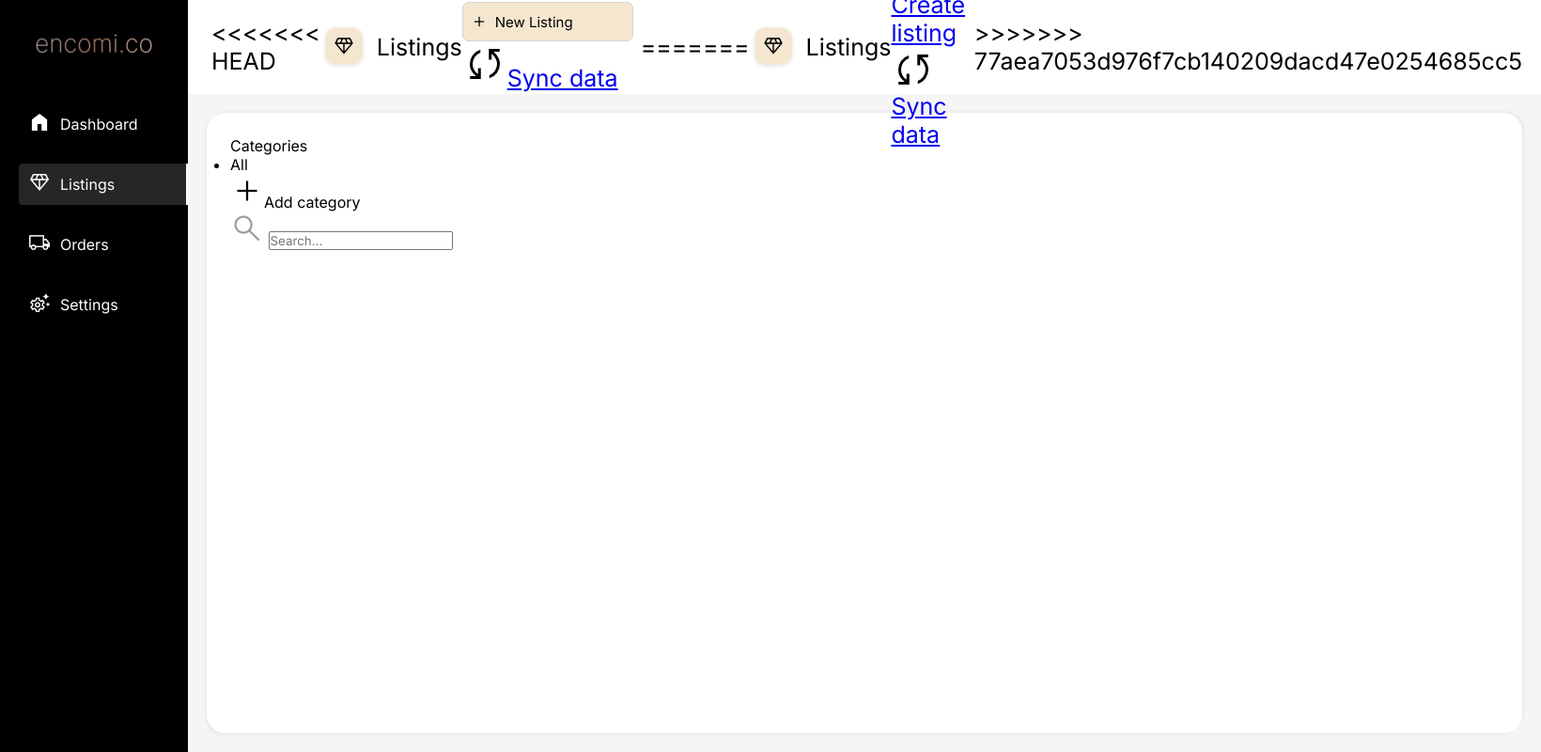
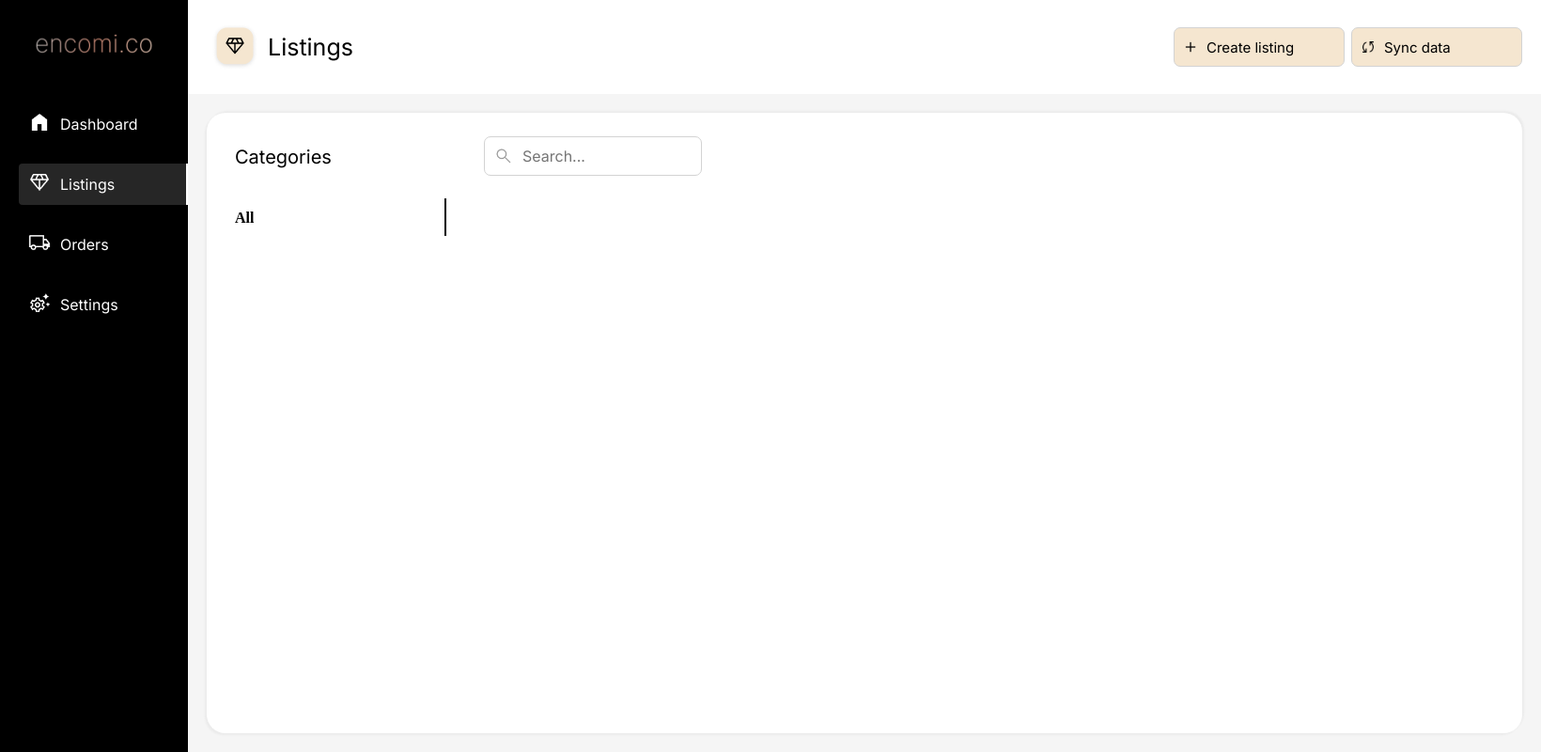
Before and after one commit to nicklas-rn/encomi, a Django app: template shop/templates/shop/listings_dashboard.html in a window 1640 px wide. Shown: the whole page at 94% size. Run offline with Django 3.2, Linux system fonts and the light colour scheme; the template is opened without the code that fills it, so the values that code supplies are empty; some web fonts are replaced.

Commit message:
added create listing button to listings page (resolved merge conflict)

```diff
--- a/shop/static/shop/listings_dashboard_style.css
+++ b/shop/static/shop/listings_dashboard_style.css
@@ -7,34 +7,12 @@
     height: calc(100% - 50px);
 }
 
-<<<<<<< HEAD
-.buttons-settings-header {
-    display: flex;
-}
-
-.new-listing-button {
-    display: flex;
-    flex-direction: row;
-    align-items: center;
-    font-size: 15;
-    border: grey;
-    border-radius: 7px;
-    background-color: #F5E6D0;
-    border: 1px solid lightgrey;
-    width: 180px;
-    font-family: 'Inter', inter;
-    height: 40px;
-    color: black;
-    text-decoration: None;
-    margin-right: 8px;
-=======
 .listings-buttons-wrapper {
     display: flex;
 }
 
 .create-listing-button {
     margin-right: 7px;
->>>>>>> 77aea7053d976f7cb140209dacd47e0254685cc5
 }
 
 .sync-data-button {
--- a/shop/templates/shop/listings_dashboard.html
+++ b/shop/templates/shop/listings_dashboard.html
@@ -19,24 +19,12 @@
 </nav>
 
 <nav id="header">
-<<<<<<< HEAD
-    <p id="header-title">
-        <img class="icon-header" src="/media/icons/listings-dashboard.png" alt="">
-        Listings
-    </p>
-    <div class="buttons-settings-header">
-        <a class="new-listing-button" href="/dashboard/listings_new/{{seller}}"><img class="sync-data-img" src="/media/icons/plus.png">New Listing</a>
-        <a class="sync-data-button" href="/scrape/{{seller}}"><img class="sync-data-img" src="/media/icons/sync-data.png">Sync data</a>
-    </div>
-
-=======
     <p id="header-title"><img class="icon-header"
                 src="/media/icons/listings-dashboard.png" alt="">Listings</p>
     <div class="listings-buttons-wrapper">
         <a class="create-listing-button sync-data-button" href="/dashboard/listings_new/{{seller}}"><img class="plus-img sync-data-img" src="/media/icons/plus.png">Create listing</a>
         <a class="sync-data-button" href="/scrape/{{seller}}"><img class="sync-data-img" src="/media/icons/sync-data.png">Sync data</a>
     </div>
->>>>>>> 77aea7053d976f7cb140209dacd47e0254685cc5
 </nav>
 
 
```
